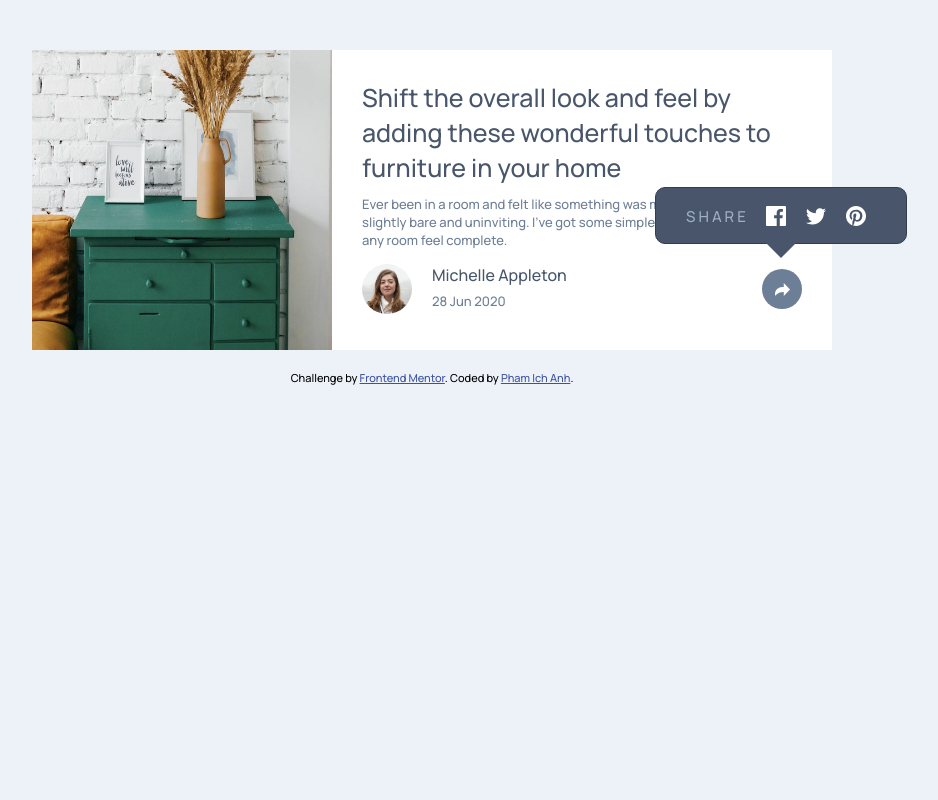
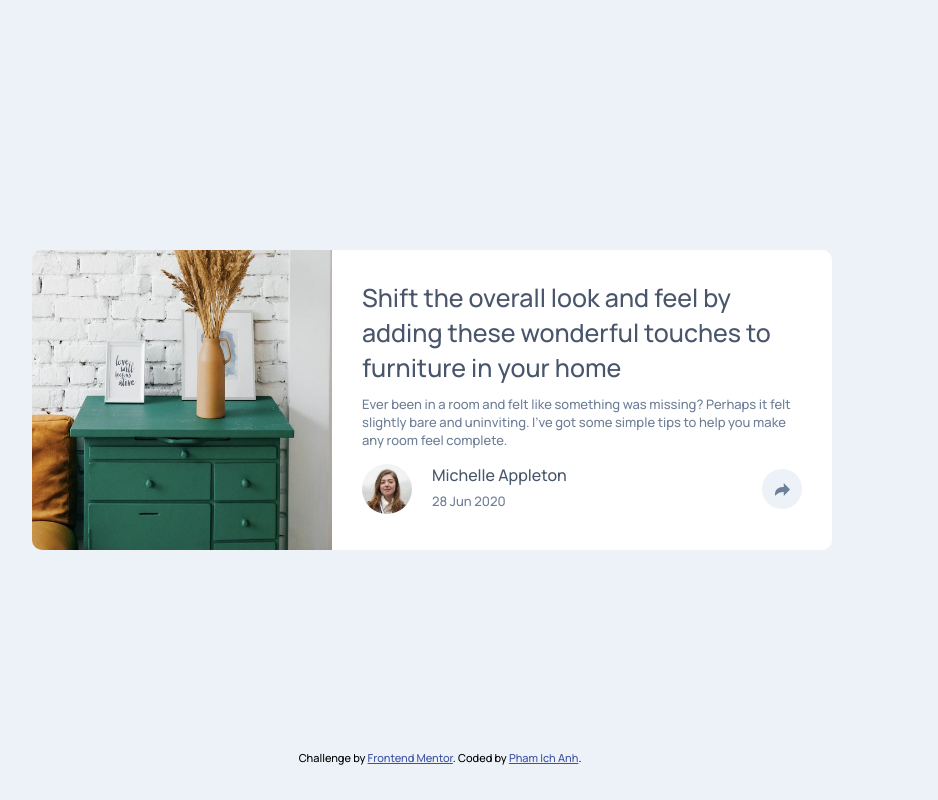
Before and after one commit to phamichanh/article-preview-component-master, a PHP site: page / in a window 1280 px wide. Shown: the whole page, without its empty margins (208-1146 px from the left). Run offline with PHP 8.4, Linux system fonts and the light colour scheme.

Commit message:
completed browser view

```diff
--- a/css/index-styles.css
+++ b/css/index-styles.css
@@ -1,9 +1,14 @@
 .attribution {
   font-size: 11px;
   text-align: center;
-  margin-top: 20px;
+  position: fixed;
+  bottom: 0;
+  width: 100%;
+  height: 50px;
 }
-.attribution a { color: hsl(228, 45%, 44%); }
+.attribution a {
+  color: hsl(228, 45%, 44%);
+}
 /*-------------------------------------------------*/
 body {
   background-color: hsl(210, 46%, 95%);
@@ -24,9 +29,20 @@ p {
 #wrapper {
   width: 800px;
   height: 300px;
-  margin: 50px auto 0 auto;
+  position: absolute;
+  top: 50%;
+  left: 50%;
+  transform: translate(-50%, -50%);
+
+  /*margin: 50px auto 0 auto;
+  position: relative;*/
+}
+
+#main-content {
+  width: 100%;
+  height: 300px;
   border-radius: 10px;
-  /*overflow: hidden;*/
+  overflow: hidden;
 }
 
 .left-image {
@@ -87,17 +103,30 @@ p {
 }
 
 /*-----------------------------------------------------*/
-.btn-author-share {
+#btn-author-share {
   float: right;
   display: inline-block;
   margin-top: 5px;
   width: 40px;
   height: 40px;
-  background-image: url(../images/icon-share.svg);
+  border-radius: 20px;
   background-repeat: no-repeat;
   background-position: center;
-  background-color: hsl(214, 17%, 51%);
-  border-radius: 20px;
+}
+
+.btn-author-share-deactivated {
+  background-image: url(../images/icon-share.svg);
+  background-color: hsl(210, 46%, 95%);
+}
+
+.btn-author-share-deactivated:hover {
+  background-color: hsl(217, 19%, 35%);
+  background-image: url(../images/icon-share-active.svg);
+}
+
+.btn-author-share-actived {
+  background-color: hsl(217, 19%, 35%);
+  background-image: url(../images/icon-share-active.svg);
 }
 
 .arrow_box {
@@ -124,8 +153,8 @@ p {
 
 #share-box {
   position: absolute;
-  right: -105px;
-  bottom: 70px;
+  right: -75px;
+  top: 140px;
 }
 
 .share-content {
--- a/index.html
+++ b/index.html
@@ -13,6 +13,7 @@
 </head>
 <body>
   <div id="wrapper">
+    <div id="main-content">
       <img class="left-image" src="images/drawers.jpg" />
       <div class="shorted-content">
         <h1 class="content-title">Shift the overall look and feel by adding these wonderful touches to furniture in your home</h1>
@@ -27,9 +28,12 @@
             <h2 class="author-name">Michelle Appleton</h2>
             <p class="author-date">28 Jun 2020</p>
           </div>
-        <a class="btn-author-share" href="#"></a>
+          <a id="btn-author-share" class="btn-author-share-deactivated" href="#" onclick="showShareBox()"></a>
+        </div>
+      </div>
+    </div>
 
-        <div class="arrow_box" id="share-box">
+    <div class="arrow_box" id="share-box" style="visibility: hidden;">
       <div class="share-content">
         <p>S H A R E</p>
         <ul>
@@ -39,9 +43,6 @@
         </ul>
       </div>
     </div>
-
-      </div>
-    </div>
   </div>
 
 
@@ -49,5 +50,22 @@
     Challenge by <a href="https://www.frontendmentor.io?ref=challenge" target="_blank">Frontend Mentor</a>.
     Coded by <a href="#">Pham Ich Anh</a>.
   </div>
+
+  <script>
+    function showShareBox() {
+      var x = document.getElementById("share-box");
+      var btnShare = document.getElementById("btn-author-share");
+
+      if (x.style.visibility === "hidden") {
+        x.style.visibility = "visible";
+        btnShare.classList.add("btn-author-share-actived");
+        btnShare.classList.remove("btn-author-share-deactived");
+      } else {
+        x.style.visibility = "hidden";
+        btnShare.classList.add("btn-author-share-deactived");
+        btnShare.classList.remove("btn-author-share-actived");
+      }
+    }
+  </script>
 </body>
 </html>
```
Also changed, not shown: images/icon-share-active.svg (added), images/icon-share.svg. Lines whose indentation alone changed are shown as unchanged.
